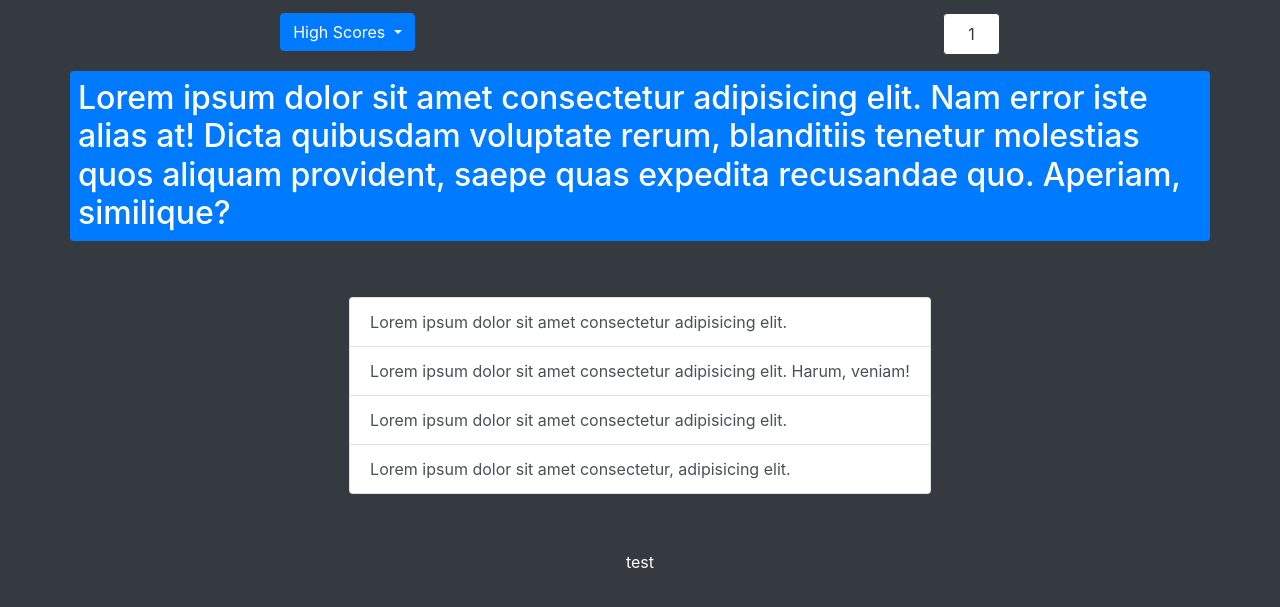
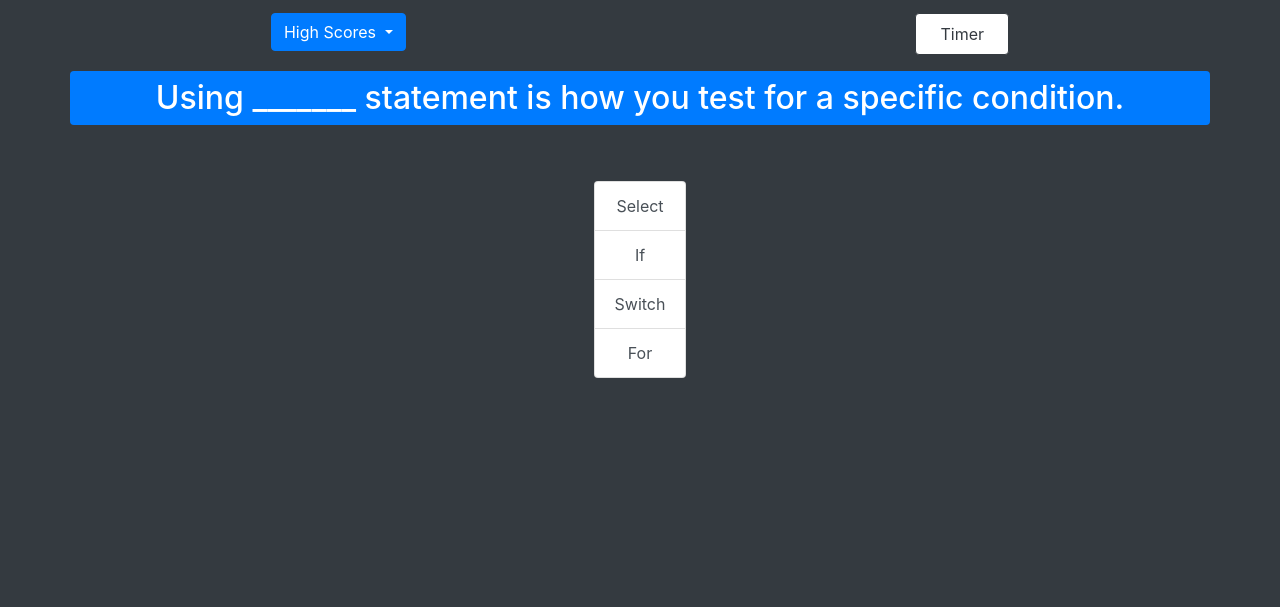
Before and after one commit to KKWChao/Quiz-App, a plain HTML site: page index.html in a window 1280 px wide. Shown: the part 83-690 px from the top of the page. Drawn offline with nearby package versions, Linux system fonts and the light colour scheme.

Commit message:
added question and choice updates

```diff
--- a/assets/js/script.js
+++ b/assets/js/script.js
@@ -5,134 +5,229 @@ var timer_JS = document.getElementById('timer');
 
 var question_Container = $('#questionContainer');
 var li_El1 = $('#liElem1');
-var li_El1 = $('#liElem2');
-var li_El1 = $('#liElem3');
-var li_El1 = $('#liElem4');
+var li_El2 = $('#liElem2');
+var li_El3 = $('#liElem3');
+var li_El4 = $('#liElem4');
 var answer_display = $('#answerDisplay');
 
-var userScore = 0;
+var user_ = {
+  name: "",
+  score: 0
+};
 
+
+var questionIndex = 0;
 
 // QUESTIONS
 //  (10) pulled from https://codeexercise.com/50-top-javascript-multiple-choice-questions-and-answers/
-const questions = {
-  q_1: {
+const questions = [
+  {
     quest:"When a user views a page containing a JavaScript program, which machine actually executes the script?",
-    options: ["The User's machine running a Web browser", "The Web server", "A central machine deep within Netscape's corporate offices", "None of the above"],
-    ans: "The User's machine running a Web browser"},
-  q_2: {
+    options: [
+      {text: "The User's machine running a Web browser", correct: true},
+      {text: "The Web server", correct: false},
+      {text: "A central machine deep within Netscape's corporate offices", correct: false},
+      {text: "None of the above", correct: false}]
+    },
+  {
     quest:"______ JavaScript is also called client-side JavaScript.",
-    options:["Microsoft", "Navigator", "LiveWire", "Native"],
-    ans:"Navigator"
+    options:[
+      {text: "Microsoft", correct: false},
+      {text: "Navigator", correct: true},
+      {text: "LiveWire", correct: false},
+      {text: "Native", correct: false}],
   },
-  q_3: {
-    quest:"__________ JavaScript is also called server-side JavaScript.",
-    options:["Microsoft", "Navigator", "LiveWire", "Native"],
-    ans:"LiveWire"
+  {
+    quest:"_________ is a wrapped Java array, accessed from within JavaScript code.",
+    options:[
+      {text: "JavaArray", correct: true},
+      {text: "JavaClass", correct: false},
+      {text: "JavaObject", correct: false},
+      {text: "JavaPackage", correct: false}],
   },
-  q_4: {
-    quest:"Which of the following can't be done with client-side JavaScript?",
-    options:["Validating a form", "Sending a form's contents by email", "Storing the form's contents to a database file on the server", "None of the above"],
-    ans:"Storing the form's contents to a database file on the server"
+  {
+    quest:"______method evaluates a string of JavaScript code in the context of the specified object.",
+    options:[
+      {text: "Eval", correct: true},
+      {text: "ParseInt", correct: false},
+      {text: "ParseFloat", correct: false},
+      {text: "Efloat", correct: false}],
   },
-  q_5: {
-    quest:"Which of the following way can be used to indicate the LANGUAGE attribute?",
-    options:["<LANGUAGE=”JavaScriptVersion”>", "<SCRIPT LANGUAGE=”JavaScriptVersion”>", "<SCRIPT LANGUAGE=”JavaScriptVersion”> JavaScript statements…</SCRIPT>", "<SCRIPT LANGUAGE=”JavaScriptVersion”!> JavaScript statements…</SCRIPT>"],
-    ans:"<SCRIPT LANGUAGE=”JavaScriptVersion”> JavaScript statements…</SCRIPT>"
+  {
+    quest:"Which of the following is the structure of an if statement?",
+    options:[
+      {text: "if (conditional expression is true) then execute this code end if", correct: false},
+      {text: "if (conditional expression is true) execute this code end if", correct: false},
+      {text: "if (conditional expression is true) {then execute this code>->}", correct: true},
+      {text: "if (conditional expression is true) then {execute this code}", correct: false}],
+    ans:"if (conditional expression is true) {then execute this code>->}"
   },
-  q_6: {
-    quest:"What is the correct syntax for referring to an external script called ” abc.js”?",
-    options:["<script href=” abc.js”>", "<script name=” abc.js”>", "<script src=” abc.js”>", "None of the above"],
-    ans:"<script src=” abc.js”>"
+  {
+    quest:"The _______ method of an Array object adds and/or removes elements from an array.",
+    options:[
+      {text: "Reverse", correct: false},
+      {text: "Shift", correct: false},
+      {text: "Slice", correct: false},
+      {text: "Splice", correct: true}],
   },
-  q_7: {
+  {
     quest:"Which is the correct way to write a JavaScript array?",
-    options:["var txt = new Array(1:”tim”,2:”kim”,3:”jim”)", "var txt = new Array:1=(“tim”)2=(“kim”)3=(“jim”)", "var txt = new Array(“tim”,”kim”,”jim”)", "var txt = new Array=”tim”,”kim”,”jim”"],
-    ans:"var txt = new Array(“tim”,”kim”,”jim”)"
+    options:[
+      {text: "var txt = new Array(1:”tim”,2:”kim”,3:”jim”)", correct: false},
+      {text: "var txt = new Array:1=(“tim”)2=(“kim”)3=(“jim”)", correct: false},
+      {text: "var txt = new Array(“tim”,”kim”,”jim”)", correct: true},
+      {text: "var txt = new Array=”tim”,”kim”,”jim”", correct: false}],
   },
-  q_8: {
-    quest:"What does the <noscript> tag do?",
-    options:["Enclose text to be displayed by non-JavaScript browsers.", "Prevents scripts on the page from executing.", "Describes certain low-budget movies.", "None of the above"],
-    ans:"Enclose text to be displayed by non-JavaScript browsers."
+  {
+    quest:"____________ is the tainted property of a window object.",
+    options:[
+      {text: "Pathname", correct: false},
+      {text: "Protocol", correct: false},
+      {text: "Defaultstatus", correct: true},
+      {text: "Host", correct: false}],
   },
-  q_9: {
-    quest:"Which of the following event fires when the form element loses the focus: <button>, <input>, <label>, <select>, <textarea>?",
-    options:["onfocus", "onblur", "onclick", "ondblclick"],
-    ans:"onblur"
+  {
+    quest:"In JavaScript, _________ is an object of the target language data type that encloses an object of the source language.",
+    options:[
+      {text: "a wrapper", correct: true},
+      {text: "a link", correct: false},
+      {text: "a cursor", correct: false},
+      {text: "a form", correct: false}],
   },
-  q_10: {
+  {
     quest:"Using _______ statement is how you test for a specific condition.",
-    options:["Select", "If", "Switch", "For"],
-    ans:"If"
+    options:[
+      {text: "Select", correct: true},
+      {text: "If", correct: false},
+      {text: "Switch", correct: false},
+      {text: "For", correct: false}],
   },
-};
-
+];
+const answers = [
+  "The User's machine running a Web browser",
+  "Navigator",
+  "JavaArray",
+  "Eval",
+  "if (conditional expression is true) {then execute this code>->}",
+  "Splice",
+  "var txt = new Array(“tim”,”kim”,”jim”)",
+  "Defaultstatus.",
+  "a wrapper",
+  "Select"
+]
 
 
 // timer function
 function countdown() {
-  var timer_JS = 10;
+  var timer_temp = 11;
 
   setInterval(function(){
-    if (timer_JS > 0) {
-      --timer_JS
-      console.log(timer_JS)
+    if (timer_temp > 0) {
+      --timer_temp
+      console.log(timer_temp)
+      timer_JS.innerHTML = `${timer_temp} seconds`;
+
     } else {
       clearInterval()
       console.log("Countdown complete")
+      timer_JS.innerHTML = "TIMES UP"
+      /*
+        Log user name and score and push to high score array for storage
+      */
     }
   },1000)
 };
 
-countdown()
+question_Container.on('click', function() {
+  countdown()
+}) ;
 
-// GAME FUNCTION
+// Answer Choice
 
-/*
+function correct(timer_temp) {
+  userScore++;
+  timer_temp += 5;
+}
 
-function () {
-  on select on first answer
-    call timer function
-
-  while timer > 0
-    update question and answers
-      if correct answer selected +5s
-      else -5s
+function incorrect(timer_temp) {
+  timer_temp -= 5;
+}
 
 
+/* -------------------------------------------------------------------------- */
 
 
-  ask for name and display score
-    store in high score table
+/* window.alert("click ok to start") */
+var shuffledQ, currentQIndex
+
+/* window.alert("Click OK to Start!") */
+
+function startGame() {
+  shuffledQ=questions.sort(()=> Math.random() - 0.5)
+  currentQIndex = 0
+  setNextQ()
 }
 
-*/
+startGame();
+
+function setNextQ() {
+  resetEventListeners()
+  showQ(shuffledQ[currentQIndex])
+}
+
+function showQ(question) {
+
+  question_Container.html(question.quest)
+
+  li_El1.html(question.options[0].text)
+  li_El1.on('click', selectAnswer)
+
+  li_El2.html(question.options[1].text)
+  li_El2.on('click', selectAnswer)
+
+  li_El3.html(question.options[2].text)
+  li_El3.on('click', selectAnswer)
+
+  li_El4.html(question.options[3].text)
+  li_El4.on('click', selectAnswer)
+}
 
 
+// ANSWER SELECTION FOR CORRECT
+function selectAnswer(e) {
 
-// TIMER FUNCTIONS
-/*
-function (no param) {
+  const selected = e.target.innerHTML
 
-  set time at 20s
+  answer_display.removeClass('bg-danger')
+  answer_display.removeClass('bg-success')
 
-  while countdown is > 0
+  if (shuffledQ.length > currentQIndex + 1) {
+    currentQIndex++
 
-    if question is wrong
-      subtract 10 seconds
+    if (answers.includes(selected)) {
+      user_.score++
+      timer_JS += 5
+      answer_display.html("Correct!")
+      answer_display.addClass('bg-success')
+      setNextQ();
 
-    if correct
-      add 5s
-
-  stops while loop at 0s
-
-  at aend of countdown return true to stop questions and pull score
+    } else {
+      timer_JS -= 5
+      answer_display.html("Incorrect!")
+      answer_display.addClass('bg-danger')
+      setNextQ();
+    }
+  } else {
+    window.alert("GAME OVER")
+    resetEventListeners()
+    answer_display.html(`Your Score: ${user_.score}`)
+  }
 }
 
-*/
 
-// STORAGE FUNCTION
-
-/*
-- store high scores
-*/
+function resetEventListeners() {
+  li_El1.off()
+  li_El2.off()
+  li_El3.off()
+  li_El4.off()
+}
--- a/index.html
+++ b/index.html
@@ -54,7 +54,7 @@
                   border border-dark
                   rounded
                   pl-4 pr-4 pt-2 pb-2"
-          id="timer">1</a>
+          id="timer">Timer</a>
       </div>
     </section>
 
@@ -77,18 +77,20 @@
                     text-dark
                     mw-50
                     mb-5">
-          <li class="list-group-item list-group-item-action" id="liElem1">Lorem ipsum dolor sit amet consectetur adipisicing elit. </li>
-          <li class="list-group-item list-group-item-action" id="liElem2">Lorem ipsum dolor sit amet consectetur adipisicing elit. Harum, veniam!</li>
-          <li class="list-group-item list-group-item-action" id="liElem3">Lorem ipsum dolor sit amet consectetur adipisicing elit.</li>
-          <li class="list-group-item list-group-item-action" id="liElem4">Lorem ipsum dolor sit amet consectetur, adipisicing elit.</li>
+          <li class="list-group-item list-group-item-action text-center" id="liElem1">Lorem ipsum dolor sit amet consectetur adipisicing elit. </li>
+          <li class="list-group-item list-group-item-action text-center" id="liElem2">Lorem ipsum dolor sit amet consectetur adipisicing elit.</li>
+          <li class="list-group-item list-group-item-action text-center" id="liElem3">Lorem ipsum dolor sit amet consectetur adipisicing elit.</li>
+          <li class="list-group-item list-group-item-action text-center" id="liElem4">Lorem ipsum dolor sit amet consectetur, adipisicing elit.</li>
         </ul>
 
 
       </div>
       <!-- Answer Choice -->
-      <p class="row
-                text-white
-                justify-content-center" id="answerDisplay">test</p>
+      <div class="d-flex row justify-content-center">
+        <p class="text-white
+                  text-center
+                  pr-4 pl-4 pt-2 pb-2" id="answerDisplay"></p>
+      </div>
     </section>
   </main>
 
```
